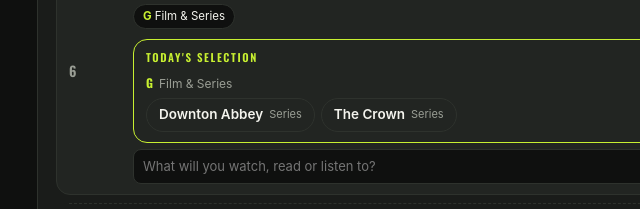
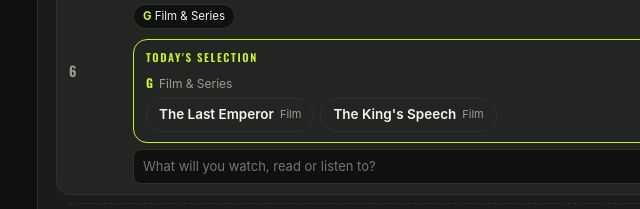
Before and after one commit to BLADEHEDA/becoming-app, a plain HTML site: page index.html in a window 1280 px wide. Shown: the part 831-1040 px from the top of the page, 63-703 px from the left. Drawn offline with nearby package versions, Linux system fonts and the light colour scheme.

Commit message:
Film & Series: films only until January 2027, then one series at a time
Co-Authored-By: Claude Opus 5.5 <noreply@anthropic.com>
Claude-Session: https://claude.ai/code/session_01EqxqBEwNg2nXJHjeJeVwe2

```diff
--- a/index.html
+++ b/index.html
@@ -764,12 +764,25 @@ footer b { letter-spacing: 1.6px; font-size: 11px; }
     const L = list.length, at = (k) => list[((k % L) + L) % L];
     return !L ? [] : L === 1 ? [at(0)] : [at(2 * n), at(2 * n + 1)];
   }
+  // Series rule: no series before January 2027, only films. From then on, one series at a time: the first one in the
+  // Series list, every Film & Series day, until it is finished and taken off the list. Then the next one comes up.
+  const SERIES_FROM = new Date(2027, 0, 1);
   function todaysPicks(L, date) {
-    const sec = BP.find(b => b.l === L), n = occurrence(L, date || new Date());
+    date = date || new Date();
+    const sec = BP.find(b => b.l === L), n = occurrence(L, date);
     if (!sec || n < 0) return null;
+    const series = sec.g.find(g => g.f === "Series");
+    if (series) {
+      if (date >= SERIES_FROM && series.items.length) {
+        const it = series.items[0];
+        return { sec, ch: [{ f: "Series", name: it.split(" — ")[0], it }], music: null, watching: true };
+      }
+      const films = sec.g.filter(g => g.f === "Film").flatMap(g => g.items.map(it => ({ f: g.f, name: it.split(" — ")[0], it })));
+      return { sec, ch: pickTwo(films, n), music: null };
+    }
     return { sec, ch: pickTwo(channelPool(sec), n), music: L === "C" ? pickTwo(GENRES, n) : null };
   }
-  const chLink = (c) => c.f === "YouTube" || c.f === "Institution"
+  const chLink = (c) => c.f === "Series" ? `<span class="selch">${esc(c.name)}<small>Now watching · one series until it's finished</small></span>` : c.f === "YouTube" || c.f === "Institution"
     ? `<a class="selch" href="https://www.youtube.com/results?search_query=${encodeURIComponent(c.name)}" target="_blank" rel="noopener">${esc(c.name)}<span aria-hidden="true">↗</span></a>`
     : `<span class="selch">${esc(c.name)}<small>${esc(c.f)}</small></span>`;
   function selectionHTML(P, name) {
```
Also changed, not shown: 1 other file.
